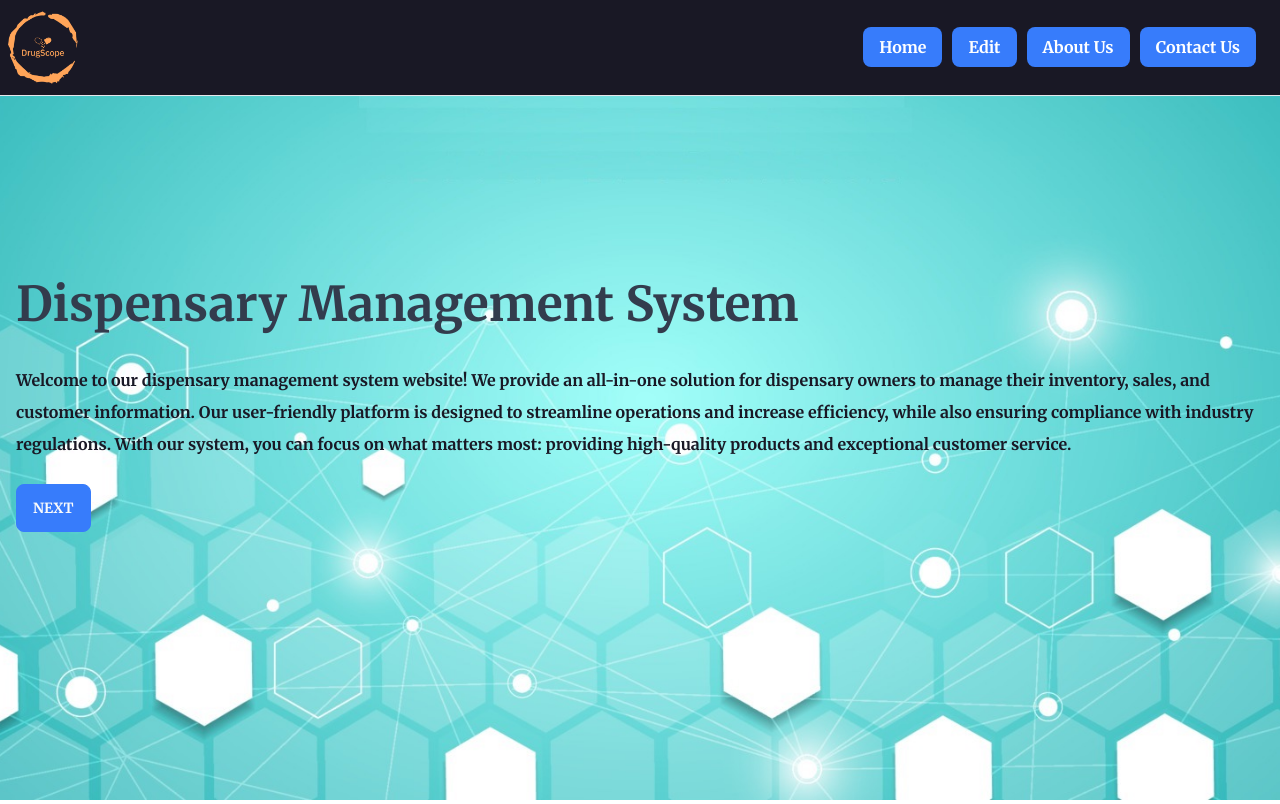
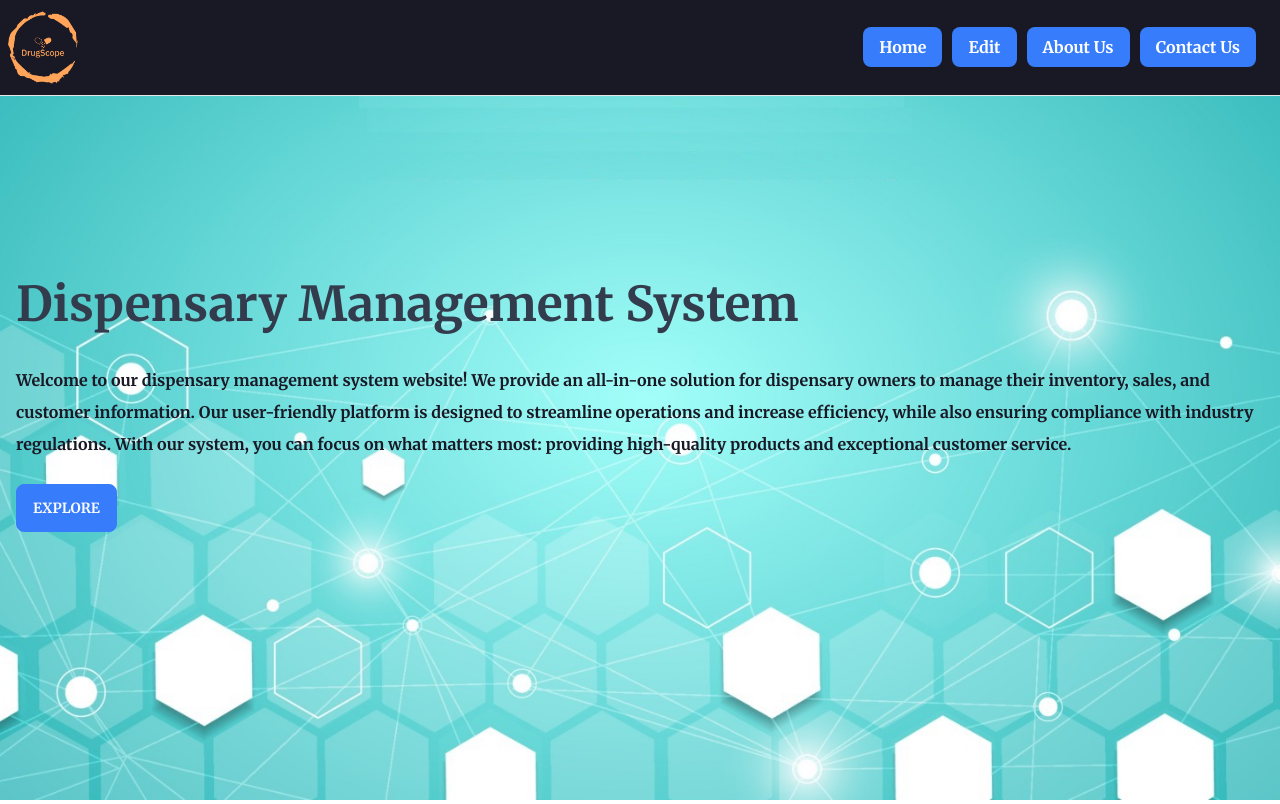
Before and after one commit to ojas-15/Database_Project, a Flask app: page /index in a window 1280 px wide. Shown: the top 804 px of the page. Run offline with Flask 3, Linux system fonts and the light colour scheme; some libraries are stand-ins or nearby versions.

Commit message:
website look

```diff
--- a/templates/index.html
+++ b/templates/index.html
@@ -57,7 +57,7 @@
             </p>
 
             <form method="post" enctype="multipart/form-data">
-                <button name="start" value="start" class="btn btn-secondary">Next</button>
+                <button name="start" value="start" class="btn btn-secondary">Explore</button>
             </form>
         </div>
     </div>
```
